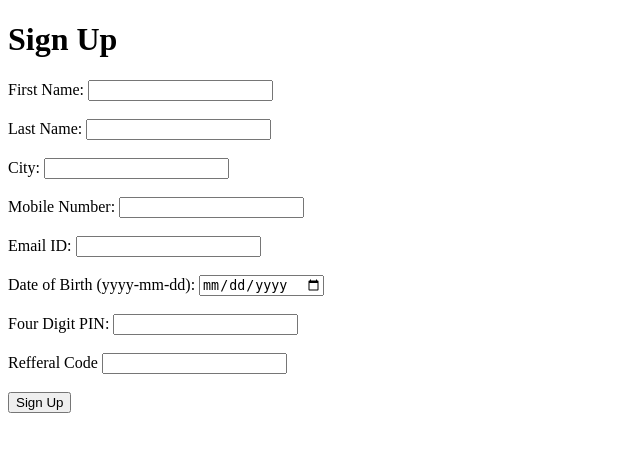
After one commit to 0sigma101/Bank, a Django app: template khush_raho_bank/members/templates/signup.html in a window 1280 px wide. The commit adds this page. Shown: the top 452 px of the page, without its empty margins (0-640 px from the left). Run offline with Django 4.2, Linux system fonts and the light colour scheme; the template is opened without the code that fills it, so the values that code supplies are empty.

Commit message:
Added basic frontend for the same needs to be beautified:

```diff
--- /dev/null
+++ b/khush_raho_bank/members/templates/signup.html
@@ -0,0 +1,41 @@
+<!DOCTYPE html>
+<html lang="en">
+<head>
+    <meta charset="UTF-8">
+    <meta name="viewport" content="width=device-width, initial-scale=1.0">
+    <title>Sign Up Page</title>
+</head>
+<body>
+    <h1>Sign Up</h1>
+
+    <form method="post" action="{% url 'signupprocess' %}">
+        {% csrf_token %}
+
+        <label for="fname">First Name:</label>
+        <input type="text" id="fname" name="fname" required><br><br>
+
+        <label for="lname">Last Name:</label>
+        <input type="text" id="lname" name="lname" required><br><br>
+
+        <label for="city">City:</label>
+        <input type="text" id="city" name="city" required><br><br>
+
+        <label for="mobileno">Mobile Number:</label>
+        <input type="tel" id="mobileno" name="mobileno" pattern="[0-9]{10}" required><br><br>
+
+        <label for="email">Email ID:</label>
+        <input type="email" id="email" name="email" required><br><br>
+
+        <label for="dob">Date of Birth (yyyy-mm-dd):</label>
+        <input type="date" id="dob" name="dob" required><br><br>
+
+        <label for="pin">Four Digit PIN:</label>
+        <input type="password" id="pin" name="pin" pattern="[0-9]{4}" required><br><br>
+
+        <label for="code">Refferal Code</label>
+        <input type="text" id="code" name="code"><br><br>
+
+        <button type="submit">Sign Up</button>
+    </form>
+</body>
+</html>
```
Also changed, not shown: khush_raho_bank/members/templates/login.html (+7 -0 lines), khush_raho_bank/members/templates/loginsignup.html (added, +13 -0 lines).
